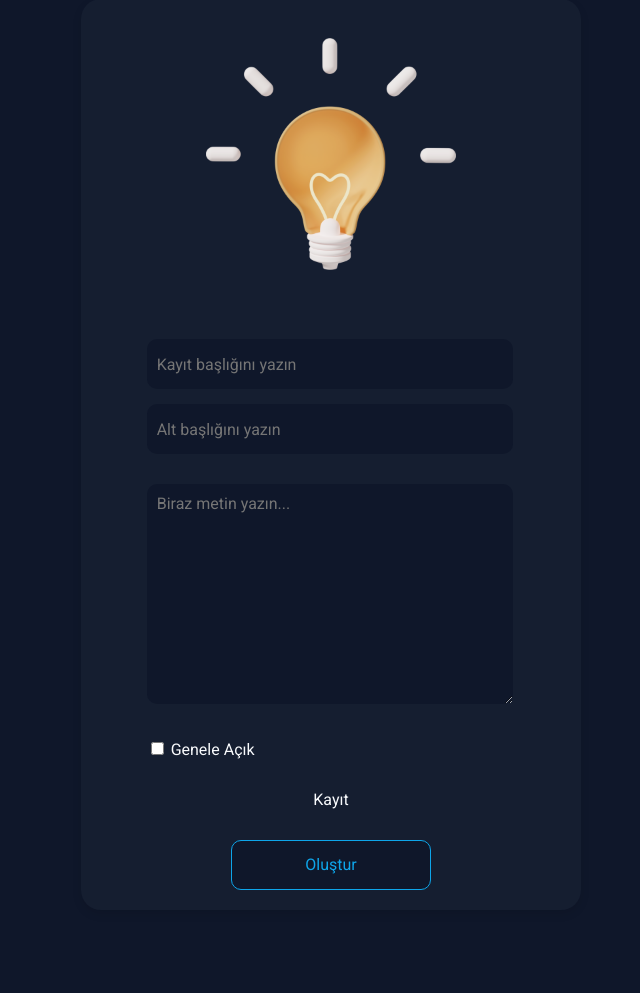
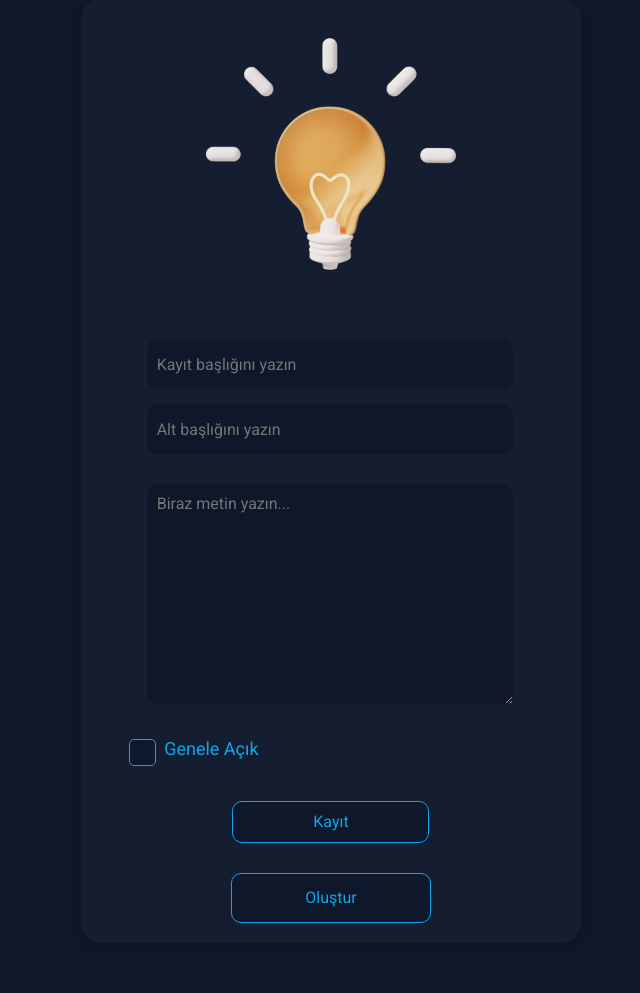
Before and after one commit to yetginer-ogun/M4L2--, a Flask app: page /create in a window 1280 px wide. Shown: the part 101-1094 px from the top of the page, without its empty margins (309-949 px from the left). Before the commit the page ends 991 px from the top, so only its background shows below. Run offline with Flask 3, Linux system fonts and the light colour scheme; the visitor is signed in with stand-in values (Sample User, id 1).

Commit message:
Update style.css

```diff
--- a/static/css/style.css
+++ b/static/css/style.css
@@ -1,17 +1,21 @@
 @import url('https://fonts.googleapis.com/css2?family=Roboto:wght@400;700&display=swap');
+
 body::-webkit-scrollbar {
     width: 12px;
-  }
+}
 
-  body::-webkit-scrollbar-track {
-    background: #0F172A;        /* izleyici bölgesinin rengi */
-  }
+body::-webkit-scrollbar-track {
+    background: #0F172A;
+    /* izleyici bölgesinin rengi */
+}
 
-  body::-webkit-scrollbar-thumb {
-    background-color: rgba(30, 41, 59, 0.4);    /* kaydırma çubuğunun rengi */
-    border-radius: 20px;       /* kaydırma çubuğunun yuvarlaklığı */
+body::-webkit-scrollbar-thumb {
+    background-color: rgba(30, 41, 59, 0.4);
+    /* kaydırma çubuğunun rengi */
+    border-radius: 20px;
+    /* kaydırma çubuğunun yuvarlaklığı */
     border: none;
-  }
+}
 
 
 
@@ -26,7 +30,9 @@ body {
     color: #F8FAFC;
 }
 
-h1, h2, p {
+h1,
+h2,
+p {
     margin: 0;
 }
 
@@ -110,6 +116,7 @@ ul {
     padding: 0 20px;
     text-align: center;
 }
+
 .card__subtitle {
     padding: 0 20px;
     text-align: center;
@@ -207,7 +214,7 @@ ul {
 
 .form__button:hover {
     color: #F8FAFC;
-    background:  rgba(14, 165, 233, 1);
+    background: rgba(14, 165, 233, 1);
 }
 
 .main {
@@ -252,7 +259,7 @@ ul {
 
 .main__link:hover {
     color: #F8FAFC;
-    background:  rgba(14, 165, 233, 1);
+    background: rgba(14, 165, 233, 1);
 }
 
 
@@ -294,3 +301,112 @@ ul {
 .login__link:hover {
     color: rgba(14, 165, 233, 1);
 }
+
+
+.mic__button {
+    border: 1px solid rgba(14, 165, 233, 1);
+    background: #0F172A;
+    border-radius: 10px;
+    color: rgba(14, 165, 233, 1);
+    padding: 10px;
+    font: inherit;
+    width: 175px;
+    height: 20px;
+    cursor: pointer;
+    transition: 0.2s;
+    text-align: center;
+
+}
+
+.mic__button:hover {
+    color: #F8FAFC;
+    background: rgba(14, 165, 233, 1);
+}
+
+
+
+
+
+
+
+
+
+
+
+
+
+
+/* Genel checkbox container stili */
+.styled-checkbox {
+    display: flex;
+    align-items: center;
+    position: relative;
+    padding-left: 35px;
+    margin-bottom: 12px;
+    cursor: pointer;
+    font-size: 18px;
+    user-select: none;
+    color: rgba(14, 165, 233, 1);
+}
+
+/* Varsayılan checkbox gizle */
+.styled-checkbox input {
+    position: absolute;
+    opacity: 0;
+    cursor: pointer;
+    height: 0;
+    width: 0;
+}
+
+/* Özel checkbox */
+.checkbox-custom {
+    position: absolute;
+    top: 0;
+    left: 0;
+    height: 25px;
+    width: 25px;
+    background-color: #0F172A;
+    border: 1px solid rgba(14, 165, 233, 1);
+    border-radius: 5px;
+    transition: background-color 0.2s;
+}
+
+/* Hover efekti */
+.styled-checkbox:hover input~.checkbox-custom {
+    background-color: rgba(14, 165, 233, 1);
+}
+
+/* Checkbox işaretli olduğunda */
+.styled-checkbox input:checked~.checkbox-custom {
+    background-color: rgba(14, 165, 233, 1);
+}
+
+/* Checkbox işareti */
+.checkbox-custom:after {
+    content: "";
+    position: absolute;
+    display: none;
+}
+
+.styled-checkbox input:checked~.checkbox-custom:after {
+    display: block;
+}
+
+.styled-checkbox .checkbox-custom:after {
+    left: 9px;
+    top: 5px;
+    width: 5px;
+    height: 10px;
+    border: solid #F8FAFC;
+    border-width: 0 3px 3px 0;
+    transform: rotate(45deg);
+}
+
+/* Label hover efekti */
+.styled-checkbox:hover {
+    color: #F8FAFC;
+}
+
+.styled-checkbox:hover input~.checkbox-custom {
+    background-color: rgba(14, 165, 233, 1);
+}
```
